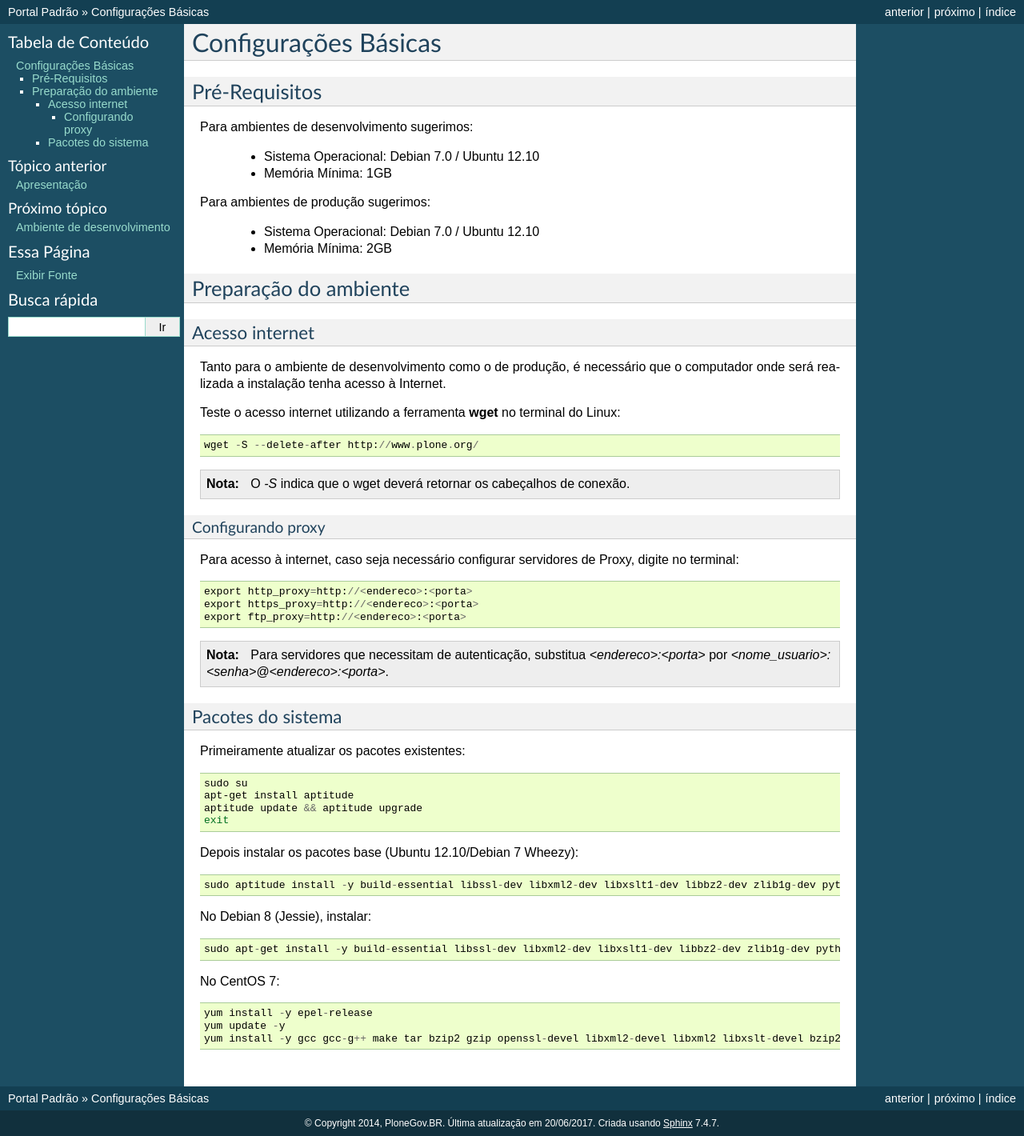
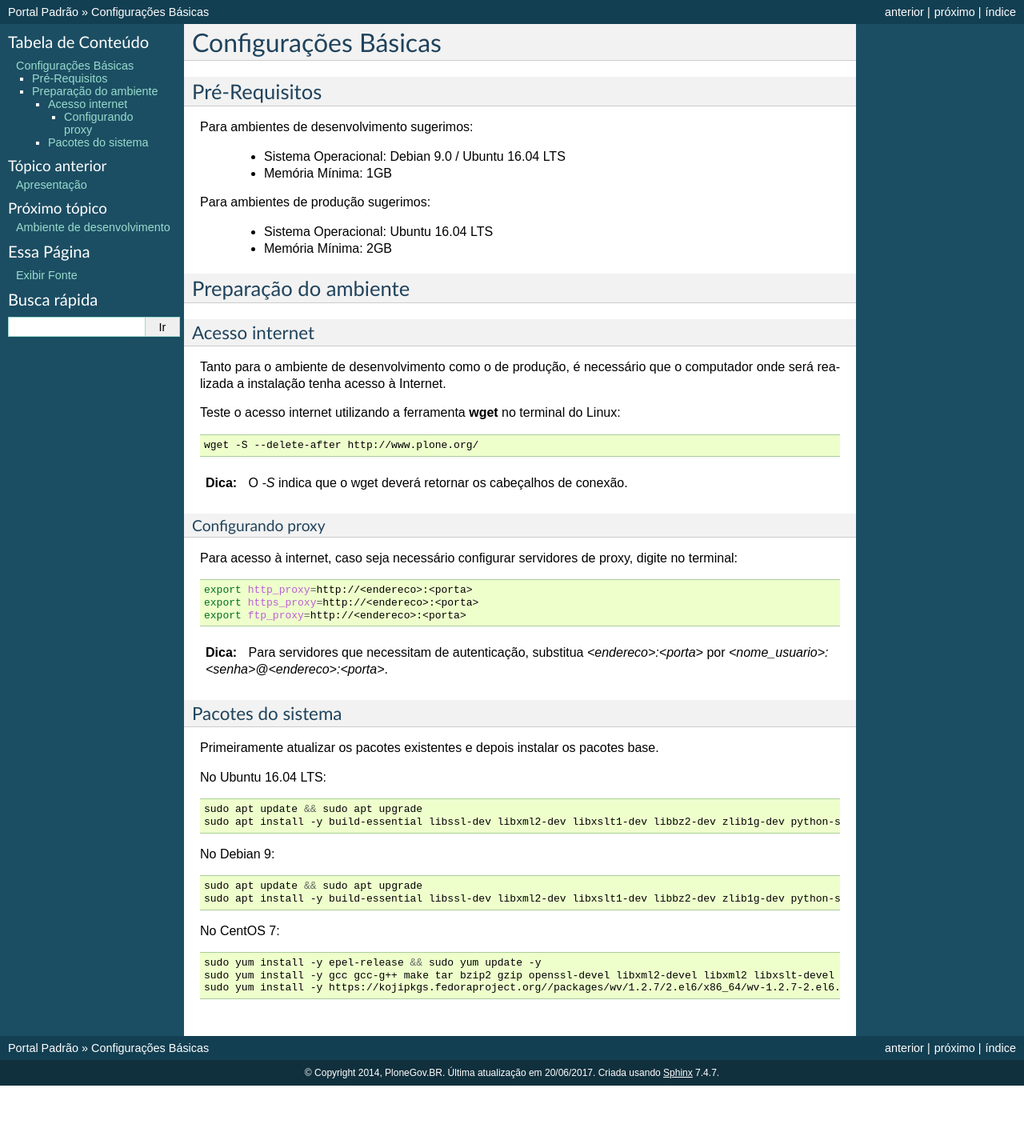
Before and after one commit to plonegovbr/portal.buildout, a Sphinx documentation site: the page built from docs/base.rst, in a window 1280 px wide. Shown: the whole page at 80% size. Built offline with Sphinx 7.4.7, drawn with Linux system fonts in a browser that asks for light colours; after the commit the page ends 1357 px from its top, so only the background shows below that.

Commit message:
Update install documentation

```diff
--- a/docs/base.rst
+++ b/docs/base.rst
@@ -1,79 +1,76 @@
-==========================
+=====================
 Configurações Básicas
-==========================
+=====================
 
 Pré-Requisitos
-================
+==============
 
 Para ambientes de desenvolvimento sugerimos:
 
-    * Sistema Operacional: Debian 7.0 / Ubuntu 12.10
+    * Sistema Operacional: Debian 9.0 / Ubuntu 16.04 LTS
     * Memória Mínima: 1GB
-
 
 Para ambientes de produção sugerimos:
 
-    * Sistema Operacional: Debian 7.0 / Ubuntu 12.10
+    * Sistema Operacional: Ubuntu 16.04 LTS
     * Memória Mínima: 2GB
 
-
 Preparação do ambiente
-==========================
+======================
 
 Acesso internet
-----------------------
+---------------
 
 Tanto para o ambiente de desenvolvimento como o de produção, é necessário
 que o computador onde será realizada a instalação tenha acesso à Internet.
 
 Teste o acesso internet utilizando a ferramenta **wget** no terminal do Linux:
-::
+
+.. code-block:: bash
 
 	wget -S --delete-after http://www.plone.org/
 
-
-.. note :: O *-S* indica que o wget deverá retornar os cabeçalhos de
-           conexão.
+.. hint:: O *-S* indica que o wget deverá retornar os cabeçalhos de conexão.
 
 
 Configurando proxy
-~~~~~~~~~~~~~~~~~~~~
+~~~~~~~~~~~~~~~~~~
 
-Para acesso à internet, caso seja necessário configurar servidores de Proxy,
-digite no terminal:
-::
+Para acesso à internet, caso seja necessário configurar servidores de proxy, digite no terminal:
+
+.. code-block:: bash
 
 	export http_proxy=http://<endereco>:<porta>
 	export https_proxy=http://<endereco>:<porta>
 	export ftp_proxy=http://<endereco>:<porta>
 
-.. note :: Para servidores que necessitam de autenticação,
-           substitua *<endereco>:<porta>* por
-           *<nome_usuario>:<senha>@<endereco>:<porta>*.
+.. hint:: Para servidores que necessitam de autenticação,
+    substitua *<endereco>:<porta>* por *<nome_usuario>:<senha>@<endereco>:<porta>*.
 
 
 Pacotes do sistema
-----------------------
+------------------
 
-Primeiramente atualizar os pacotes existentes:
+Primeiramente atualizar os pacotes existentes e depois instalar os pacotes base.
+
+No Ubuntu 16.04 LTS:
 
 .. code-block:: bash
 
-    sudo su
-    apt-get install aptitude
-    aptitude update && aptitude upgrade
-    exit
+    sudo apt update && sudo apt upgrade
+    sudo apt install -y build-essential libssl-dev libxml2-dev libxslt1-dev libbz2-dev zlib1g-dev python-setuptools python-dev python-virtualenv libjpeg62-dev libreadline-gplv2-dev python-imaging python-pip wv poppler-utils git libldap2-dev libsasl2-dev libssl-dev
 
-Depois instalar os pacotes base (Ubuntu 12.10/Debian 7 Wheezy)::
+No Debian 9:
 
-    sudo aptitude install -y build-essential libssl-dev libxml2-dev libxslt1-dev libbz2-dev zlib1g-dev python-setuptools python-dev python-virtualenv libjpeg62-dev libreadline-gplv2-dev python-imaging wv poppler-utils git
+.. code-block:: bash
 
-No Debian 8 (Jessie), instalar::
+    sudo apt update && sudo apt upgrade
+    sudo apt install -y build-essential libssl-dev libxml2-dev libxslt1-dev libbz2-dev zlib1g-dev python-setuptools python-dev python-virtualenv libjpeg62-turbo-dev libreadline-gplv2-dev python-imaging python-pip wv poppler-utils git
 
-    sudo apt-get install -y build-essential libssl-dev libxml2-dev libxslt1-dev libbz2-dev zlib1g-dev python-setuptools python-dev python-virtualenv libjpeg62-turbo-dev libreadline-gplv2-dev python-imaging python-pip wv poppler-utils git
+No CentOS 7:
 
-No CentOS 7::
+.. code-block:: bash
 
-    yum install -y epel-release
-    yum update -y
-    yum install -y gcc gcc-g++ make tar bzip2 gzip openssl-devel libxml2-devel libxml2 libxslt-devel bzip2-libs zlib-devel python-setuptools python-devel python-virtualenv libjpeg-turbo-devel readline-devel python-imaging python-pip wv poppler-utils git
+    sudo yum install -y epel-release && sudo yum update -y
+    sudo yum install -y gcc gcc-g++ make tar bzip2 gzip openssl-devel libxml2-devel libxml2 libxslt-devel bzip2-libs zlib-devel python-setuptools python-devel python-virtualenv libjpeg-turbo-devel readline-devel python-imaging python-pip poppler-utils git openldap-devel
+    sudo yum install -y https://kojipkgs.fedoraproject.org//packages/wv/1.2.7/2.el6/x86_64/wv-1.2.7-2.el6.x86_64.rpm
```
